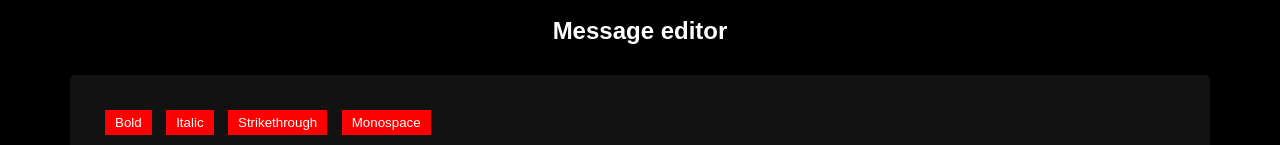
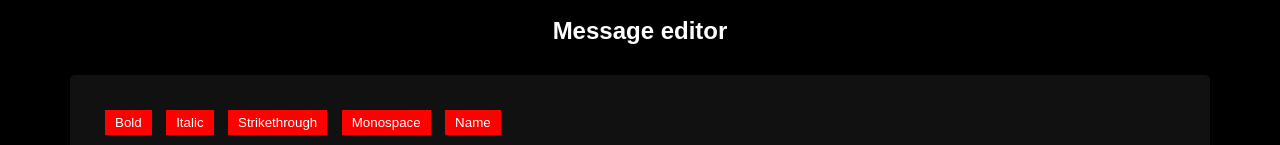
Before and after one commit to asolfandco/DISPATCHER, a Flask app: page / in a window 1280 px wide. Shown: the part 451-596 px from the top of the page. Run offline with Flask 3, Linux system fonts and the light colour scheme; some web fonts are replaced.

Commit message:
Fix name token and WhatsApp open error

```diff
--- a/app.py
+++ b/app.py
@@ -343,6 +343,13 @@ def attach_files(driver, file_paths):
 			time.sleep(0.5)
 		file_input = wait_for_element(driver, file_input_xpaths, timeout=12, clickable=False)
 		if not file_input:
+			try:
+				inputs = driver.find_elements(By.CSS_SELECTOR, "input[type='file']")
+				if inputs:
+					file_input = inputs[-1]
+			except Exception:
+				file_input = None
+		if not file_input:
 			time.sleep(1)
 			continue
 		try:
@@ -405,6 +412,14 @@ def normalize_file_links(data):
 	if single_link:
 		return [single_link]
 	return []
+
+
+def render_message(template, name=None):
+	if not template:
+		return template
+	if not name:
+		name = ""
+	return template.replace("{name}", name).replace("{{name}}", name)
 
 
 def parse_request_payload():
@@ -472,10 +487,26 @@ def download_file_from_link(url, timeout=30):
 
 @app.route('/open_whatsapp', methods=['POST'])
 def open_whatsapp():
-	driver = get_driver()
-	with driver_lock:
-		driver.get("https://web.whatsapp.com")
-	return jsonify({'status': 'opened'})
+	global driver_instance
+	try:
+		driver = get_driver()
+		with driver_lock:
+			driver.get("https://web.whatsapp.com")
+		return jsonify({'status': 'opened'})
+	except Exception:
+		try:
+			if driver_instance:
+				driver_instance.quit()
+		except Exception:
+			pass
+		driver_instance = None
+		try:
+			driver = get_driver()
+			with driver_lock:
+				driver.get("https://web.whatsapp.com")
+			return jsonify({'status': 'opened'})
+		except Exception:
+			return jsonify({'error': 'Could not open WhatsApp session', 'error_code': 'error_whatsapp_open_failed'}), 500
 
 @app.route('/')
 def index():
@@ -524,11 +555,13 @@ def upload_csv():
 def send():
 	data, uploaded_files = parse_request_payload()
 	phone = data.get('phone')
-	message = data.get('message')
+	message_template = data.get('message')
+	name = data.get('name')
 	file_links = normalize_file_links(data)
 	upload_paths = save_uploaded_files(uploaded_files)
 	download_paths = []
 	row_index = data.get('row_index')
+	message = render_message(message_template, name)
 	if not phone or not message:
 		return jsonify({
 			'error': 'Phone and message required',
@@ -555,7 +588,7 @@ def send():
 		try:
 			encoded_message = quote(message)
 			driver.get(f"https://web.whatsapp.com/send?phone={phone}&text={encoded_message}&app_absent=0")
-			chat_input = wait_for_chat_input(driver, 30)
+			chat_input = wait_for_chat_input(driver, 20)
 			try:
 				chat_input.click()
 			except Exception:
@@ -578,7 +611,7 @@ def send():
 					raise Exception("error_send_attachments")
 				time.sleep(0.2)
 				if not caption_set:
-					chat_input = wait_for_chat_input(driver, 20)
+					chat_input = wait_for_chat_input(driver, 15)
 					if not ensure_message_sent(driver, chat_input, message):
 						raise Exception("error_send_message")
 			else:
@@ -650,7 +683,8 @@ def send_all():
 
 		for msg in messages:
 			phone = msg.get('phone')
-			message = global_message or msg.get('message')
+			message_template = global_message or msg.get('message')
+			message = render_message(message_template, msg.get('name'))
 			file_links = global_file_links or normalize_file_links(msg)
 			row_index = msg.get('row_index')
 			if not phone or not message:
@@ -663,7 +697,7 @@ def send_all():
 			try:
 				encoded_message = quote(message)
 				driver.get(f"https://web.whatsapp.com/send?phone={phone}&text={encoded_message}&app_absent=0")
-				chat_input = wait_for_chat_input(driver, 30)
+				chat_input = wait_for_chat_input(driver, 20)
 				try:
 					chat_input.click()
 				except Exception:
@@ -685,7 +719,7 @@ def send_all():
 						raise Exception("error_send_attachments")
 					time.sleep(0.2)
 					if not caption_set:
-						chat_input = wait_for_chat_input(driver, 20)
+						chat_input = wait_for_chat_input(driver, 15)
 						if not ensure_message_sent(driver, chat_input, message):
 							raise Exception("error_send_message")
 				else:
--- a/templates/index.html
+++ b/templates/index.html
@@ -484,6 +484,10 @@
             display: block;
             text-align: center;
             line-height: 1.2;
+        }
+        #whatsappStatus {
+            width: 100%;
+            text-align: center;
         }
         .whatsapp-header #whatsappOpenBtn + #whatsappStatus {
             margin-top: 0;
@@ -563,6 +567,7 @@
                 <button onclick="insertFormat('_')" data-i18n="italic">Italic</button>
                 <button onclick="insertFormat('~')" data-i18n="strike">Strike</button>
                 <button onclick="insertFormat('`')" data-i18n="mono">Mono</button>
+                <button onclick="insertNameToken()" data-i18n="name_token">Name</button>
             </div>
             <textarea id="messageEditor" rows="20" placeholder="Type your message here..." data-i18n-placeholder="placeholder_editor"></textarea>
             <div class="char-counter"><span data-i18n="char_count_label">Characters</span>: <span id="editorCharCount">0</span>/4096</div>
@@ -674,6 +679,7 @@
                 italic: 'Cursiva',
                 strike: 'Tachado',
                 mono: 'Monoespaciado',
+                name_token: 'Nombre',
                 char_count_label: 'Caracteres',
                 placeholder_editor: 'Escribe tu mensaje aquí...',
                 placeholder_country: 'Ej: 57',
@@ -691,6 +697,7 @@
                 error_attach_files: 'No se pudieron adjuntar los archivos.',
                 error_send_attachments: 'No se pudo enviar los adjuntos.',
                 error_send_message: 'No se pudo enviar el mensaje.',
+                error_whatsapp_open_failed: 'No se pudo abrir la sesión de WhatsApp.',
                 error_connect: 'No se pudo conectar con el servidor.',
                 add_file: 'Agregar archivos',
                 add_folder: 'Agregar carpeta',
@@ -739,6 +746,7 @@
                 italic: 'Italic',
                 strike: 'Strikethrough',
                 mono: 'Monospace',
+                name_token: 'Name',
                 char_count_label: 'Characters',
                 placeholder_editor: 'Type your message here...',
                 placeholder_country: 'e.g. 57',
@@ -756,6 +764,7 @@
                 error_attach_files: 'Files could not be attached.',
                 error_send_attachments: 'Could not send attachments.',
                 error_send_message: 'Could not send the message.',
+                error_whatsapp_open_failed: 'Could not open WhatsApp session.',
                 error_connect: 'Could not connect to the server.',
                 add_file: 'Add files',
                 add_folder: 'Add folder',
@@ -870,8 +879,9 @@
                         }
                         showStatus(t('whatsapp_open_session_ok'), false);
                     } else {
+                        const message = data?.error_code ? t(data.error_code) : t('whatsapp_open_session_fail');
                         if (whatsappStatus) {
-                            whatsappStatus.textContent = t('whatsapp_open_session_fail');
+                            whatsappStatus.textContent = message;
                             whatsappStatus.classList.remove('loading');
                         }
                         if (whatsappHeader) {
@@ -880,7 +890,7 @@
                         if (whatsappOpenBtn) {
                             whatsappOpenBtn.disabled = false;
                         }
-                        showStatus(t('whatsapp_open_session_fail'), true);
+                        showStatus(message, true);
                     }
                 })
                 .catch(() => {
@@ -1330,6 +1340,22 @@
             document.getElementById('editorCharCount').textContent = textarea.value.length;
         }
 
+        function insertNameToken() {
+            const textarea = document.getElementById('messageEditor');
+            const token = '{name}';
+            const start = textarea.selectionStart;
+            const end = textarea.selectionEnd;
+            const text = textarea.value;
+            const before = text.substring(0, start);
+            const after = text.substring(end);
+            textarea.value = before + token + after;
+            textarea.focus();
+            const caret = start + token.length;
+            textarea.setSelectionRange(caret, caret);
+            document.getElementById('editorCharCount').textContent = textarea.value.length;
+            scheduleMessageHistory();
+        }
+
         function sendMessage(phone, message, files, countryCode, name, row) {
             if (isSending) {
                 showStatus(t('sending_in_progress'), false, true);
```
